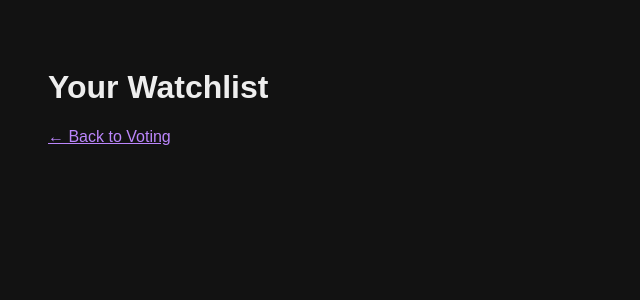
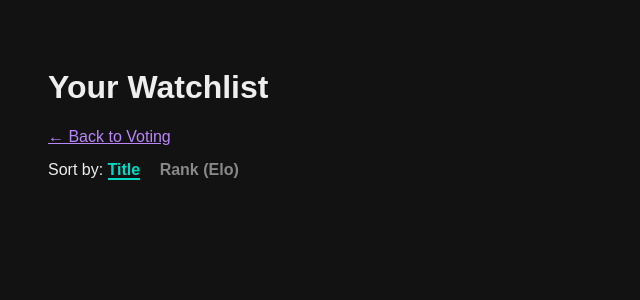
Before and after one commit to sprillex/movie_rate, a Flask app: page /watchlist in a window 1280 px wide. Shown: the top 300 px of the page, without its empty margins (0-640 px from the left). Run offline with Flask 3, Linux system fonts and the light colour scheme; data that the repository does not hold is empty.

Commit message:
feat: update watchlist to support sorting and show details
- Add sort by title/rank options to the watchlist
- Display movie rating (elo) and summary on the watchlist page
- Removed raw file name display in favor of summary

Co-authored-by: sprillex <225420921+sprillex@users.noreply.github.com>

```diff
--- a/app.py
+++ b/app.py
@@ -76,10 +76,14 @@ def vote():
 
 @app.route('/watchlist')
 def watchlist():
+    sort_by = request.args.get('sort', 'title')
     conn = get_db_connection()
-    movies = conn.execute("SELECT * FROM movies WHERE watchlist = 1 ORDER BY title ASC").fetchall()
+    if sort_by == 'rank':
+        movies = conn.execute("SELECT * FROM movies WHERE watchlist = 1 ORDER BY elo DESC, title ASC").fetchall()
+    else:
+        movies = conn.execute("SELECT * FROM movies WHERE watchlist = 1 ORDER BY title ASC").fetchall()
     conn.close()
-    return render_template('watchlist.html', movies=movies)
+    return render_template('watchlist.html', movies=movies, current_sort=sort_by)
 
 @app.route('/watchlist_remove', methods=['POST'])
 def watchlist_remove():
@@ -218,5 +222,21 @@ def clear_trailer():
     conn.close()
     return redirect(url_for('index', id_a=mid, id_b=oid) if oid and oid != "None" else url_for('index'))
 
+
+@app.route('/rankings')
+def rankings():
+    page = max(1, request.args.get('page', 1, type=int))
+    per_page = 50
+    offset = (page - 1) * per_page
+
+    conn = get_db_connection()
+    total_movies = conn.execute("SELECT COUNT(*) FROM movies").fetchone()[0]
+    movies = conn.execute("SELECT * FROM movies ORDER BY elo DESC LIMIT ? OFFSET ?", (per_page, offset)).fetchall()
+    conn.close()
+
+    total_pages = (total_movies + per_page - 1) // per_page
+
+    return render_template('rankings.html', movies=movies, page=page, total_pages=total_pages)
+
 if __name__ == '__main__':
     app.run(host='0.0.0.0', port=int(os.getenv("FLASK_PORT", 5000)))
--- a/templates/index.html
+++ b/templates/index.html
@@ -235,6 +235,8 @@
 
     <div class="nav-links">
         <a href="/watchlist">View My Watchlist &rarr;</a>
+        <span style="color: #444; margin: 0 10px;">|</span>
+        <a href="/rankings">View Rankings &rarr;</a>
     </div>
 
     <form id="hidden-sync-form" method="POST" style="display:none;">
--- a/templates/watchlist.html
+++ b/templates/watchlist.html
@@ -5,10 +5,17 @@
     <title>Watchlist</title>
     <style>
         body { background: #121212; color: #eee; font-family: sans-serif; padding: 40px; }
-        .row { background: #1e1e1e; margin-bottom: 10px; padding: 20px; border-radius: 8px; display: flex; justify-content: space-between; align-items: center; }
-        .btn { padding: 8px 15px; border-radius: 4px; text-decoration: none; margin-left: 10px; font-weight: bold; }
+        .row { background: #1e1e1e; margin-bottom: 10px; padding: 20px; border-radius: 8px; display: flex; justify-content: space-between; align-items: flex-start; }
+        .btn { padding: 8px 15px; border-radius: 4px; text-decoration: none; margin-left: 10px; font-weight: bold; white-space: nowrap; }
         .btn-trailer { background: #ff3366; color: white; }
         .btn-edit { background: #bb86fc; color: black; }
+        .sort-links { margin-top: 15px; margin-bottom: 20px; }
+        .sort-links a { color: #888; text-decoration: none; margin-right: 15px; font-weight: bold; }
+        .sort-links a.active { color: #03dac6; border-bottom: 2px solid #03dac6; }
+        .movie-info { flex-grow: 1; margin-right: 20px; }
+        .movie-summary { color: #aaa; font-size: 0.9em; margin-top: 8px; line-height: 1.4; }
+        .movie-meta { color: #888; font-size: 0.85em; margin-top: 5px; }
+        .actions { display: flex; align-items: center; }
     </style>
     <script>
         function openTrailer(event, url) {
@@ -21,14 +28,26 @@
 <body>
     <h1>Your Watchlist</h1>
     <a href="/" style="color: #bb86fc;">&larr; Back to Voting</a>
+
+    <div class="sort-links">
+        Sort by:
+        <a href="/watchlist?sort=title" class="{% if current_sort == 'title' %}active{% endif %}">Title</a>
+        <a href="/watchlist?sort=rank" class="{% if current_sort == 'rank' %}active{% endif %}">Rank (Elo)</a>
+    </div>
+
     <div style="margin-top: 20px;">
         {% for m in movies %}
         <div class="row">
-            <div>
-                <strong>{{ m.title }}</strong> ({{ m.year }})<br>
-                <small style="color: #666;">{{ m.file_name }}</small>
+            <div class="movie-info">
+                <strong>{{ m.title }}</strong> ({{ m.year }})
+                <div class="movie-meta">
+                    Rating: <span style="color: #bb86fc;">{{ m.elo | round | int }}</span>
+                </div>
+                {% if m.summary %}
+                <div class="movie-summary">{{ m.summary }}</div>
+                {% endif %}
             </div>
-            <div>
+            <div class="actions">
                 {% if m.tmdb_trailer_url %}
                 <a href="#" onclick="openTrailer(event, '{{ m.tmdb_trailer_url }}')" class="btn btn-trailer">Trailer</a>
                 {% endif %}
```
Also changed, not shown: templates/rankings.html (added, +60 -0 lines).
